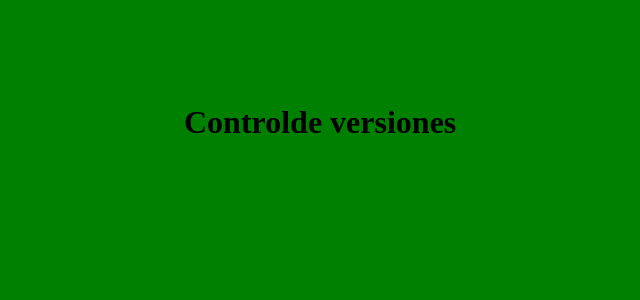
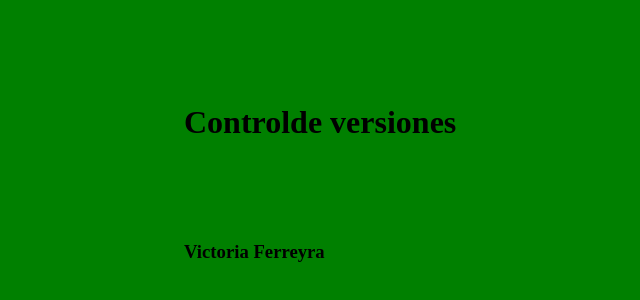
Before and after one commit to mvictoriaferreyra/TP_SO_I4_Equipo106, a plain HTML site: page index.html in a window 1280 px wide. Shown: the part 96-396 px from the top of the page, without its empty margins (116-756 px from the left). Drawn offline with Linux system fonts and the light colour scheme.

Commit message:
Agregué un tag H3 con mi nombre y apellido al archivo HTML

```diff
--- a/index.html
+++ b/index.html
@@ -8,5 +8,6 @@
     </head>
 <body>
   <h1>Controlde versiones</h1>
+  <h3>Victoria Ferreyra</h3>
 </body>
 </html>
```
